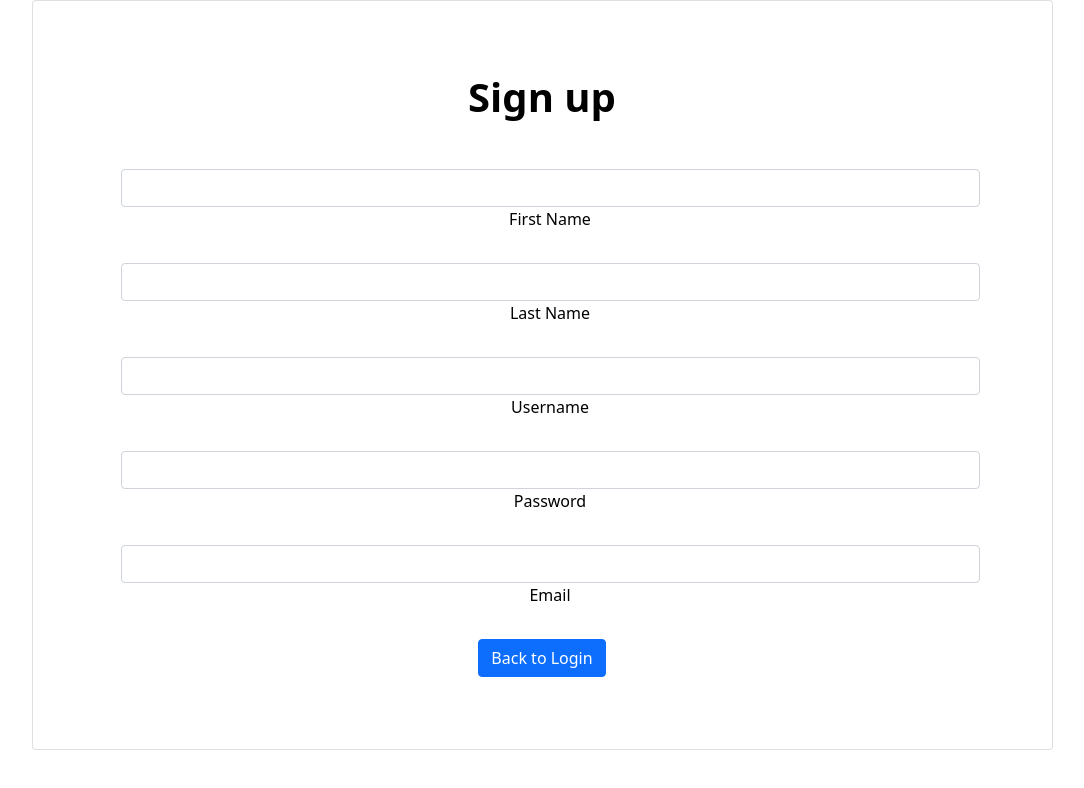
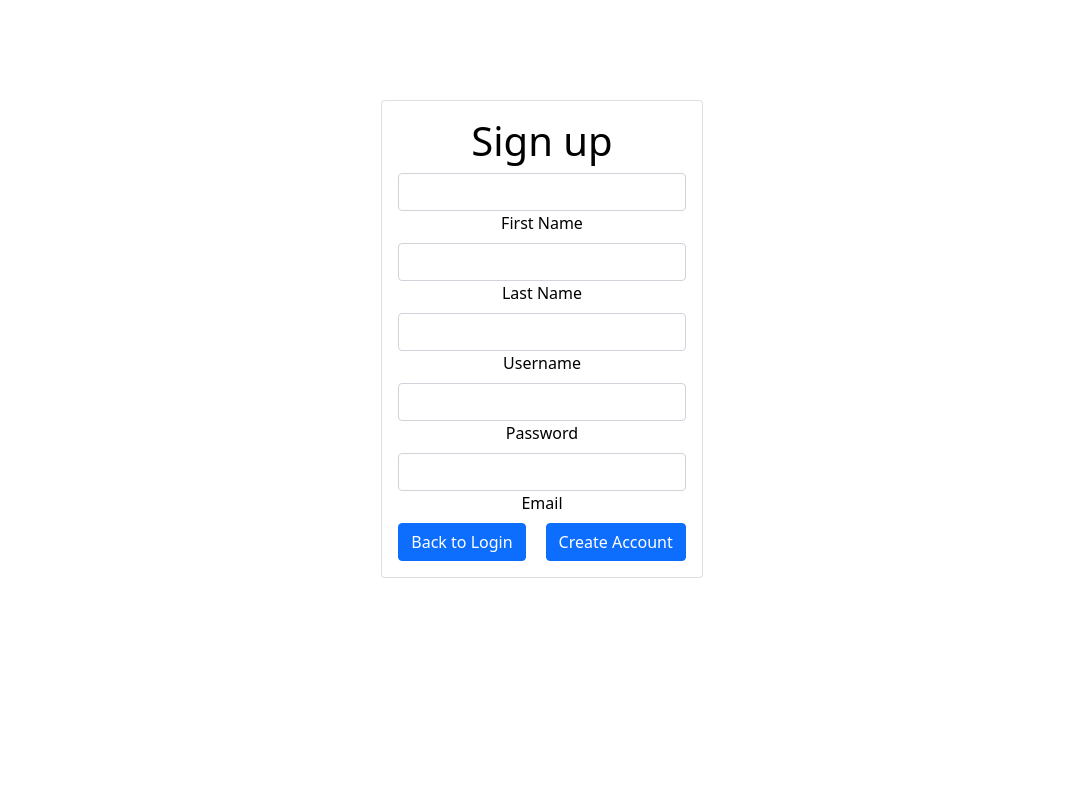
Before and after one commit to alexjohnson9551/Project2-Quick-Address, a React (Create React App) app in the folder Frontend/proj2front/: page / in a window 1280 px wide. Both pictures are taken after a click on the button "Sign Up". Shown: the top 788 px of the page, without its empty margins (98-1182 px from the left). Built offline with nearby package versions, Linux system fonts and the light colour scheme.

Commit message:
Reg page styling and clean up

```diff
--- a/Frontend/proj2front/src/components/Registration/Registration.tsx
+++ b/Frontend/proj2front/src/components/Registration/Registration.tsx
@@ -1,122 +1,107 @@
 
-import React from 'react';
+import React, { useState } from 'react';
 import { Button } from 'react-bootstrap';
+import './RegistrationStyle.css'
 
 const Registration = (props: any) => (
   <div>
     Registration Component
-    <br/>
+    <br />
     <Button onClick={() => props.nextPageHandler("Login")}>Back to Login</Button>
   </div>
 );
 
-const RegPage = (props:any) => {
-    const propsClick = props.onclick;
-    const nextPage = props.nextPage;
-    // const [userName, setUserName]=useState("");
-    // const [userPass, setUserPass]=useState("");
-    return (
-        <div className="MHome">
-            <div className="content">
-        <div className="limiter" id="limiter-home3">
-            <div className="container-home3 ">
-                <div className="wrap-home3 ">
-                    <div>
+const RegPage = (props: any) => {
+  const propsClick = props.onclick;
+  const nextPage = props.nextPage;
+  const [userFirstname, setUserFirstname] = useState("");
+  const [userLastname, setUserLastname] = useState("");
+  const [userName, setUserName] = useState("");
+  const [userPass, setUserPass] = useState("");
+  const [userEmail, setUserEmail] = useState("");
 
+  let firstnameChangeHandler = (e:any) => {
+    setUserFirstname(e.target.value);
+    console.log(userFirstname);
+  }
 
-                    <section className="">
-                        <div className="container h-100">
-                            <div className="row d-flex justify-content-center align-items-center h-100">
-                            <div className="col-lg-12 col-xl-11">
-                                <div className="card text-black">
-                                <div className="card-body p-md-5">
-                                    <div className="row justify-content-center">
-                                    <div className="">
+  let lastnameChangeHandler = (e:any) => {
+    setUserLastname(e.target.value);
+    console.log(userLastname);
+  }
 
-                                        <p className="text-center h1 fw-bold mb-5 mx-1 mx-md-4 mt-4">Sign up</p>
+  let passChangeHandler = (e:any) => {
+    setUserPass(e.target.value);
+    console.log(userPass);
+  }
 
-                                        <form className="mx-1 mx-md-4">
+  let userNameChangeHandler = (e:any) => {
+    setUserName(e.target.value);
+    console.log(userName);
+  }
 
-                                        <div className="d-flex flex-row align-items-center mb-4">
-                                            <i className="fas fa-user fa-lg me-3 fa-fw"></i>
-                                            <div className="form-outline flex-fill mb-0">
-                                            <input type="text" id="form3Example1c" className="form-control" />
-                                            <label className="form-label" >First Name</label>
-                                            </div>
-                                        </div>
+  let emailChangeHandler = (e:any) => {
+    setUserEmail(e.target.value);
+    console.log(userEmail);
+  }
 
-                                        <div className="d-flex flex-row align-items-center mb-4">
-                                            <i className="fas fa-envelope fa-lg me-3 fa-fw"></i>
-                                            <div className="form-outline flex-fill mb-0">
-                                            <input type="email" id="form3Example3c" className="form-control" />
-                                            <label className="form-label">Last Name</label>
-                                            </div>
-                                        </div>
+  function funn()
+  {
+    console.log(userFirstname);
+    console.log(userLastname);
+    console.log(userName);
+    console.log(userPass);
+    console.log(userEmail);
+  }
+  return (
+    <div className="container custom">
+      <div className="d-flex justify-content-center align-items-center h-50">
 
-                                        <div className="d-flex flex-row align-items-center mb-4">
-                                            <i className="fas fa-lock fa-lg me-3 fa-fw"></i>
-                                            <div className="form-outline flex-fill mb-0">
-                                            <input type="password" id="form3Example4c" className="form-control" />
-                                            <label className="form-label" >Username</label>
-                                            </div>
-                                        </div>
+        <div className="card text-black">
+          <div className="card-body">
+            <div className="justify-content-center">
+              <p className="text-center h1">Sign up</p>
 
-                                        <div className="d-flex flex-row align-items-center mb-4">
-                                            <i className="fas fa-key fa-lg me-3 fa-fw"></i>
-                                            <div className="form-outline flex-fill mb-0">
-                                            <input type="password" id="form3Example4cd" className="form-control" />
-                                            <label className="form-label" >Password</label>
-                                            </div>
-                                        </div>
+              <form className="">
 
-                                        <div className="d-flex flex-row align-items-center mb-4">
-                                            <i className="fas fa-key fa-lg me-3 fa-fw"></i>
-                                            <div className="form-outline flex-fill mb-0">
-                                            <input type="password" id="form3Example4cd" className="form-control" />
-                                            <label className="form-label" >Email</label>
-                                            </div>
-                                        </div>
+                <div className="">
+                  <input type="text" id="" className="form-control" value={userFirstname} onChange={firstnameChangeHandler}/>
+                  <label className="form-label">First Name</label>
+                </div>
 
-                                        {/* <div className="form-check d-flex justify-content-center mb-5">
-                                            <input
-                                            className="form-check-input me-2"
-                                            type="checkbox"
-                                            value=""
-                                            id="form2Example3c"
-                                            />
-                                            <label className="form-check-label">
-                                            I agree all statements in <a href="#!"></a>
-                                            </label>
-                                        </div> */}
+                <div className="">
+                  <input type="text" id="" className="form-control" value={userLastname} onChange={lastnameChangeHandler}/>
+                  <label className="form-label">Last Name</label>
+                </div>
 
-                                        <div className="d-flex justify-content-center mx-4 mb-3 mb-lg-4">
-                                            <Button onClick={() => props.nextPageHandler("Login")}>Back to Login</Button>
-                                        </div>
+                <div className="">
+                  <input type="text" id="" className="form-control" value={userName} onChange={userNameChangeHandler}/>
+                  <label className="form-label">Username</label>
+                </div>
 
-                                        </form>
+                <div className="">
+                  <input type="password" id="" className="form-control" value={userPass} onChange={passChangeHandler}/>
+                  <label className="form-label">Password</label>
+                </div>
 
-                                    </div>
-                                    <div className="col-md-10 col-lg-6 col-xl-7 d-flex align-items-center order-1 order-lg-2">
+                <div className="">
+                  <input type="email" id="" className="form-control" value={userEmail} onChange={emailChangeHandler}/>
+                  <label className="form-label">Email</label>
+                </div>
 
-                                        {/* <img src="https://mdbootstrap.com/img/Photos/new-templates/bootstrap-registration/draw1.png" className="img-fluid" alt="Sample image"/> */}
+                <div className="d-flex justify-content-center">
+                  <Button onClick={() => props.nextPageHandler("Login")}>Back to Login</Button>
+                  <Button className="btnStyle" onClick={() => funn()} >Create Account</Button>
+                </div>
 
-                                    </div>
-                                    </div>
-                                </div>
-                                </div>
-                            </div>
-                            </div>
-                        </div>
-                    </section>
+              </form>
+            </div>
+          </div>
+        </div>
 
-
-                    </div>
-                </div>
-            </div>
-        </div>
+      </div>
     </div>
-        </div>
-    )
+  )
 }
 
 export default RegPage;
--- /dev/null
+++ b/Frontend/proj2front/src/components/Registration/RegistrationStyle.css
@@ -0,0 +1,8 @@
+.custom {
+    margin-top: 100px;
+    max-width: 50%;
+}
+
+.btnStyle {
+    margin-left: 20px;
+}
```
